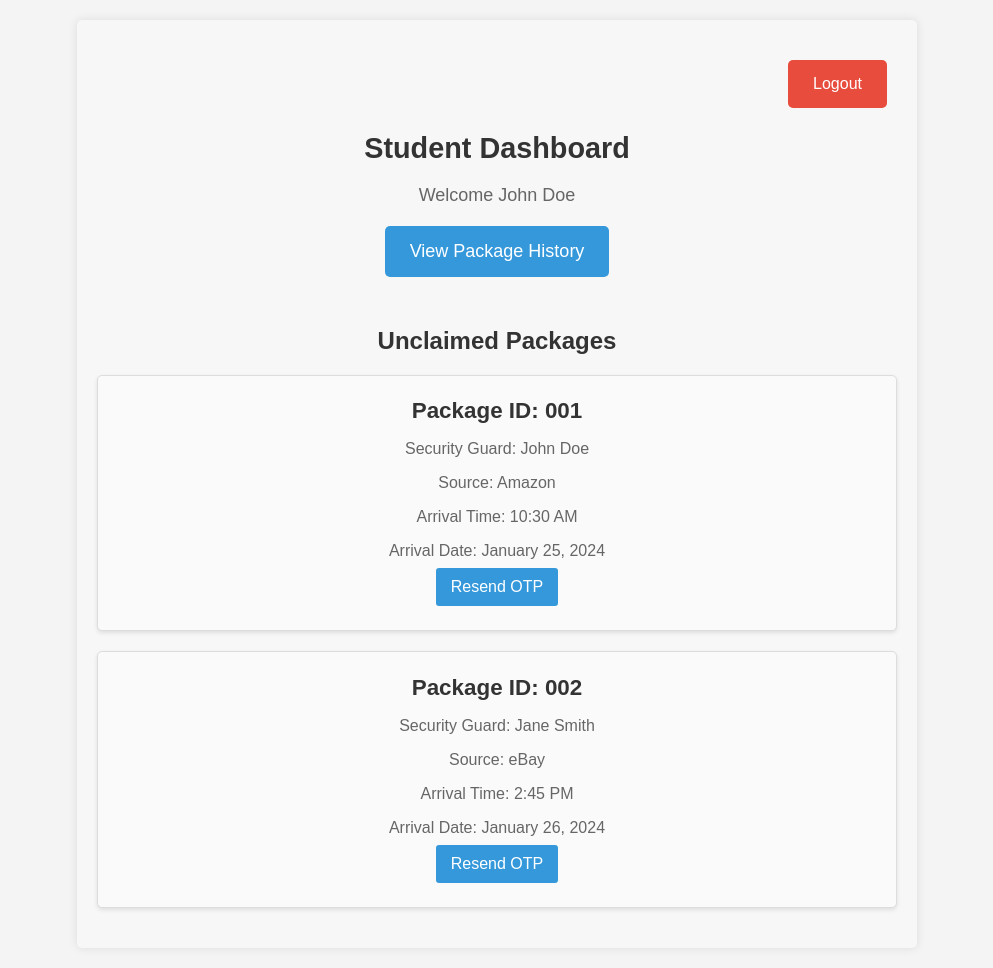
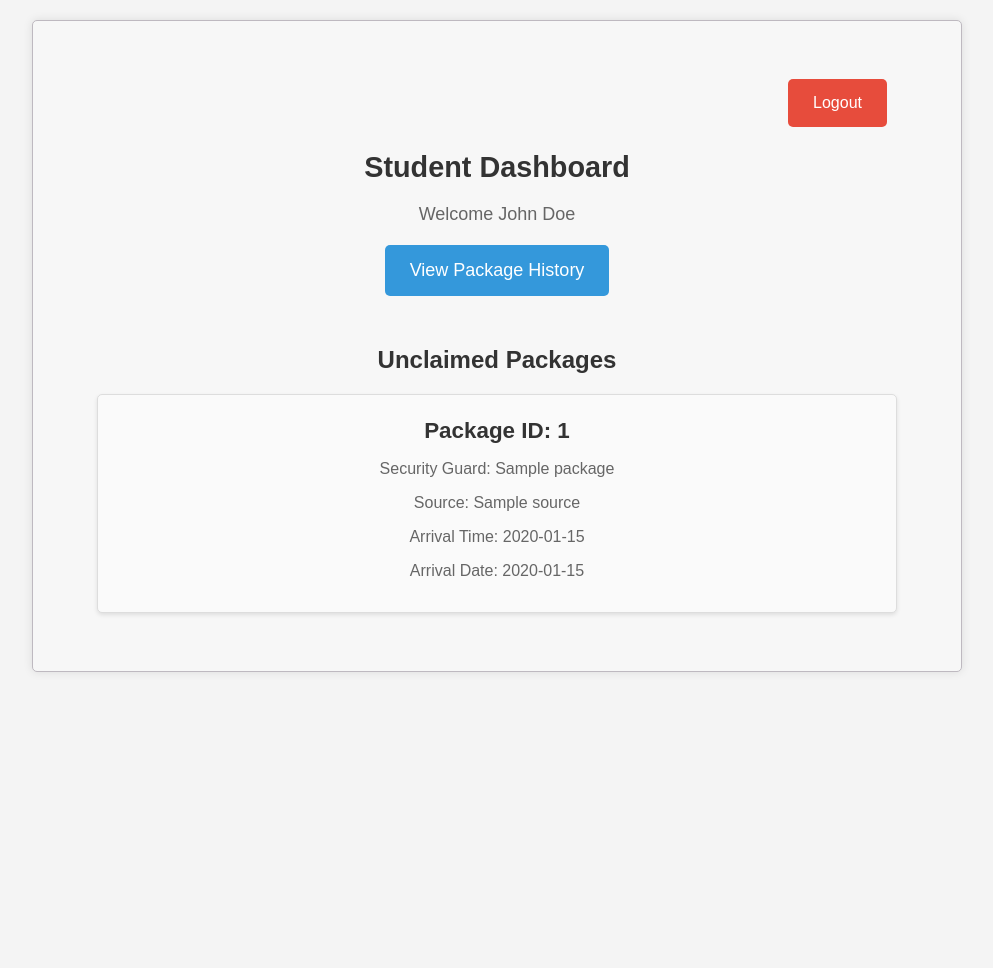
Before and after one commit to AksSC/iiit-couriers, a Flask app: template templates/student-dashboard.html in a window 1280 px wide. Shown: the whole page, without its empty margins (143-1136 px from the left). After the commit the page ends 672 px from the top, so only its background shows below. Run offline with Flask 3, Linux system fonts and the light colour scheme; the template is opened without the code that fills it: most values are stand-ins (such as "Sample title", 1, 10 or a date in 2020); some libraries are stand-ins or nearby versions.

Commit message:
Minor updates

```diff
--- a/templates/admin.html
+++ b/templates/admin.html
@@ -7,8 +7,8 @@
     <style>
         body {
             font-family: 'Arial', sans-serif;
-            margin: 0;
-            padding: 0;
+            margin: 3%;
+            padding: 5%;
             background-color: #f4f4f4;
         }
 
--- a/templates/student-dashboard.html
+++ b/templates/student-dashboard.html
@@ -15,9 +15,15 @@
         .container {
             max-width: 800px;
             margin: 20px auto;
-            padding: 20px;
+            padding: 3% 5%;
+
+            border: 1px solid #beb9c0;
+            border-radius: 10px  ;
+            background-color: #f7f7f7;
+
             background-color: #f7f7f7;
             box-shadow: 0 0 10px rgba(0, 0, 0, 0.1);
+
             border-radius: 5px;
             text-align: center;
         }
@@ -134,24 +140,15 @@
 
         <h2 class="unclaimed-packages">Unclaimed Packages</h2>
 
-        <div class="card">
-            <h3>Package ID: 001</h3>
-            <p>Security Guard: John Doe</p>
-            <p>Source: Amazon</p>
-            <p>Arrival Time: 10:30 AM</p>
-            <p>Arrival Date: January 25, 2024</p>
-            <!-- Add id of package in link... -->
-            <a href="/resend" class="resend-link">Resend OTP</a>
-        </div>
-
-        <div class="card">
-            <h3>Package ID: 002</h3>
-            <p>Security Guard: Jane Smith</p>
-            <p>Source: eBay</p>
-            <p>Arrival Time: 2:45 PM</p>
-            <p>Arrival Date: January 26, 2024</p>
-            <a href="/resend" class="resend-link">Resend OTP</a>
-        </div>
+        {% for package in packages %}
+            <div class="card">
+                <h3>Package ID: {{ package.id }}</h3>
+                <p>Security Guard: {{ package.name }}</p>
+                <p>Source: {{ package.source }}</p>
+                <p>Arrival Time: {{ package.arrivaltime }}</p>
+                <p>Arrival Date: {{ package.arrivaldate }}</p>
+            </div>
+        {% endfor %}
 
         <!-- Add more cards as needed -->
 
```
Also changed, not shown: templates/history.html (+11 -22 lines).
